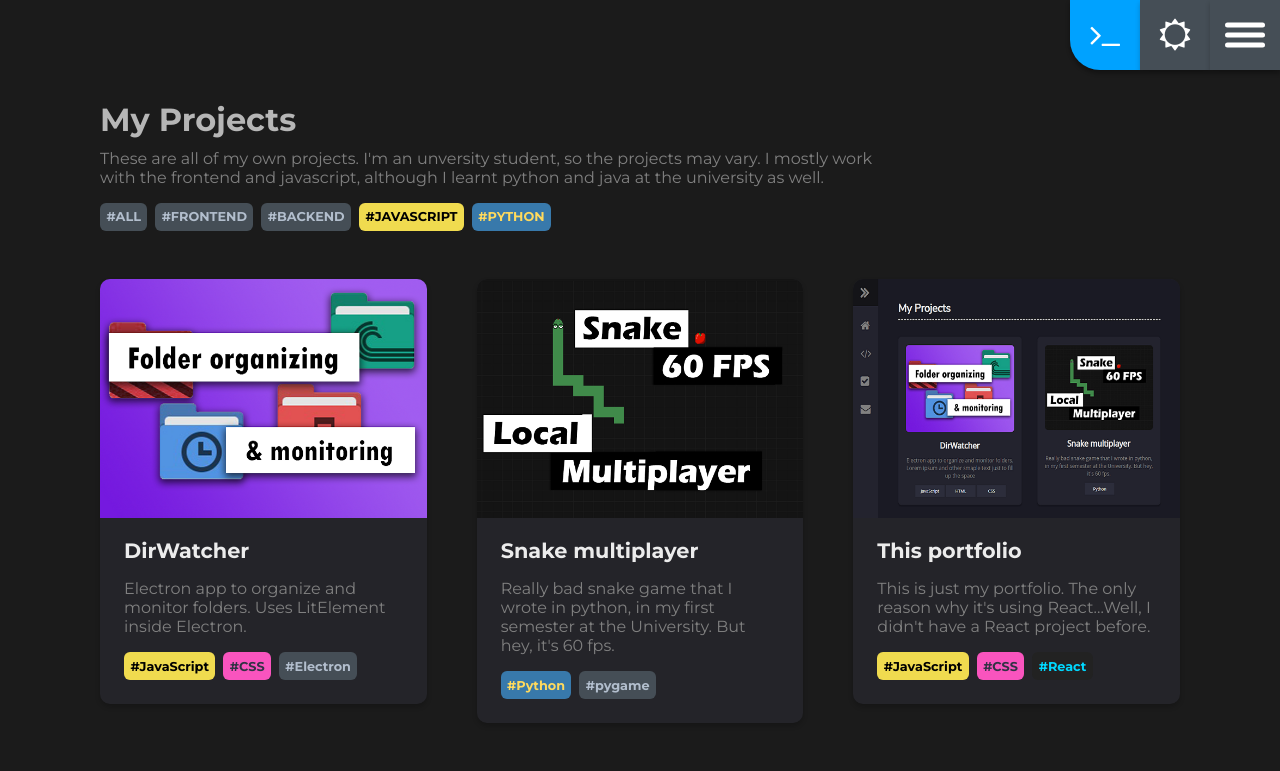
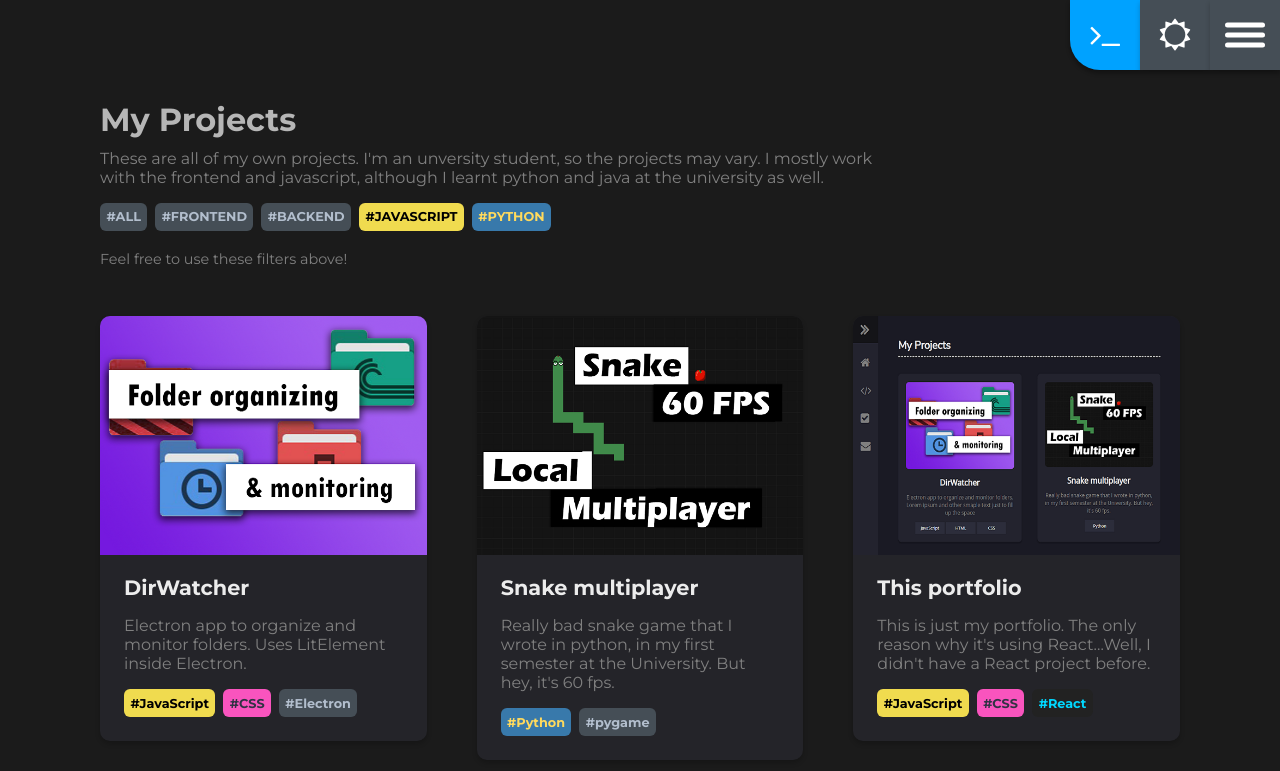
Before and after one commit to ErikSzabo/Portfolio, a React (Create React App) app: page /projects in a window 1280 px wide. Shown: the top 771 px of the page. Built offline with nearby package versions, Linux system fonts and the light colour scheme; the HTML template or start-up script is replaced by a standard one.

Commit message:
added filter hint text

```diff
--- a/src/components/projects/Projects.jsx
+++ b/src/components/projects/Projects.jsx
@@ -79,6 +79,8 @@ const Projects = () => {
 					<FilterTag name="JAVASCRIPT" filter={filters.javascript} setter={setFilter} />
 					<FilterTag name="PYTHON" filter={filters.python} setter={setFilter} />
 				</div>
+				<br />
+				<p className="filter-text">Feel free to use these filters above!</p>
 			</div>
 
 			<div className="projects-wrapper">
--- a/src/styles/projects.css
+++ b/src/styles/projects.css
@@ -16,6 +16,10 @@
 	display: flex;
 	flex-wrap: wrap;
 	align-items: center;
+}
+
+.filter-text {
+	font-size: .9rem;
 }
 
 /* Small screens */
```
